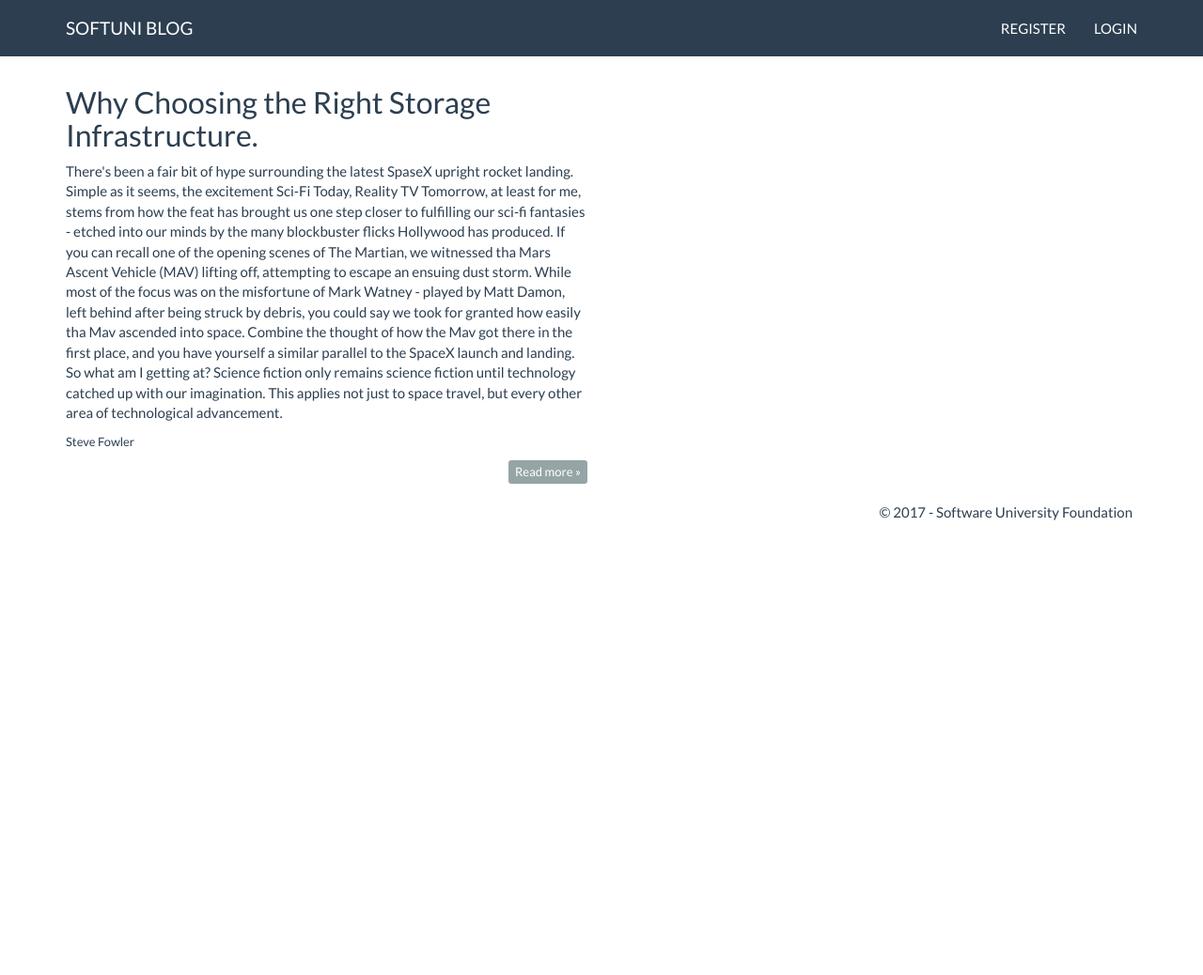
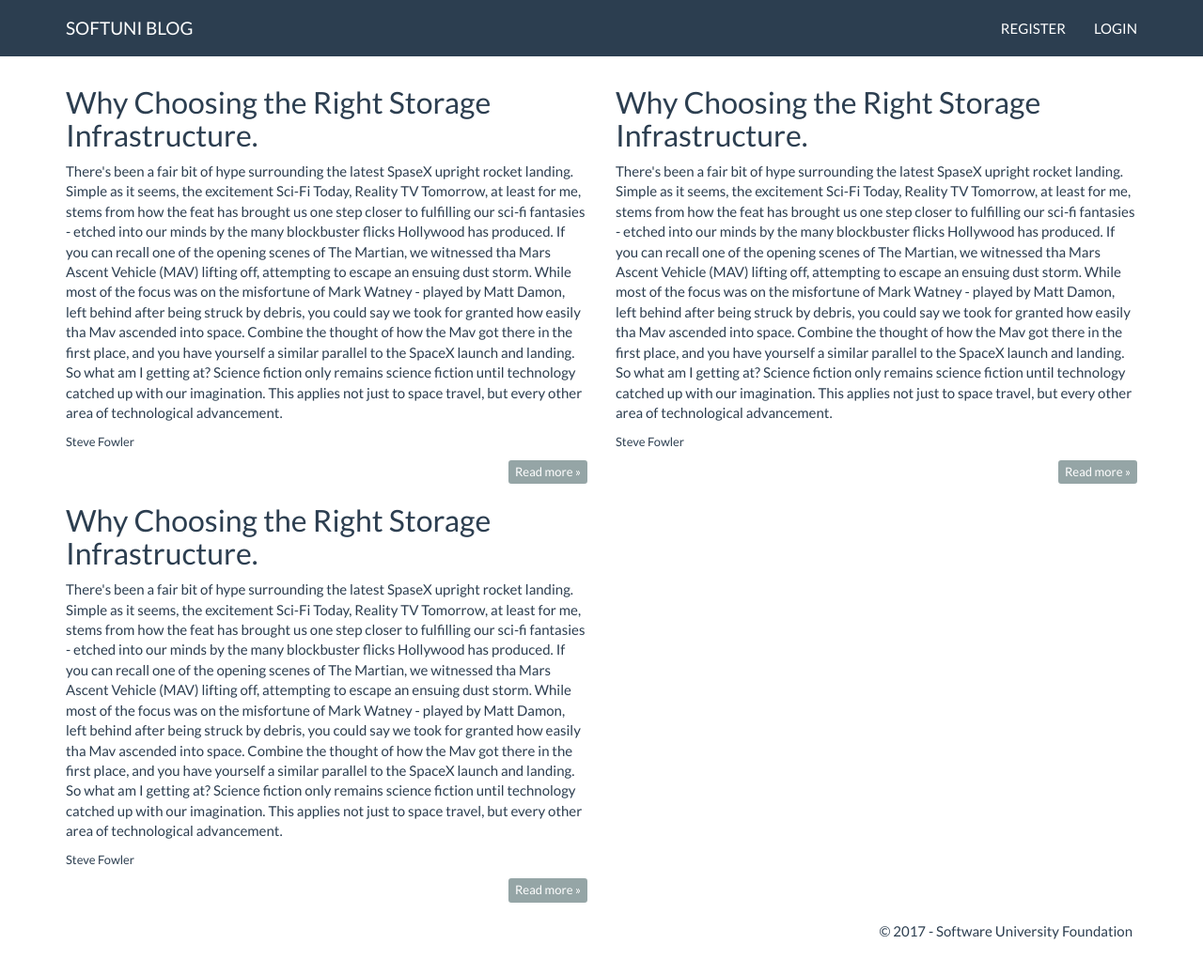
Before and after one commit to VladislavaBorisova/VladislavaBorisova.github.io, a plain HTML site: page index.html in a window 1280 px wide. Shown: the whole page at 94% size. Before the commit the page ends 800 px from the top, so only its background shows below. Drawn offline with Linux system fonts and the light colour scheme.

Commit message:
Added more text

```diff
--- a/index.html
+++ b/index.html
@@ -68,6 +68,73 @@
 
             </article>
         </div>
+
+        <div class="col-md-6">
+            <article>
+
+                <header>
+                    <h2>Why Choosing the Right Storage Infrastructure.</h2>
+                </header>
+
+                <p>
+                    There's been a fair bit of hype surrounding the latest SpaseX upright rocket landing.
+                    Simple as it seems, the excitement Sci-Fi Today, Reality TV Tomorrow, at least for me,
+                    stems from how the feat has brought us one step closer to fulfilling our sci-fi fantasies
+                    - etched into our minds by the many blockbuster flicks Hollywood has produced. If
+                    you can recall one of the opening scenes of The Martian, we witnessed tha Mars
+                    Ascent Vehicle (MAV) lifting off, attempting to escape an ensuing dust storm. While
+                    most of the focus was on the misfortune of Mark Watney - played by Matt Damon, left behind
+                    after being struck by debris, you could say we took for granted how easily tha Mav ascended
+                    into space. Combine the thought of how the Mav got there in the first place, and you have
+                    yourself a similar parallel to the SpaceX launch and landing. So what am I getting at?
+                    Science fiction only remains science fiction until technology catched up with our imagination.
+                    This applies not just to space travel, but every other area of technological advancement.
+                </p>
+
+                <small class="autor"><p>Steve Fowler</p></small>
+
+                <footer>
+                    <div class="pull-right">
+                        <a class="btn btn-default btn-xs" href="viewpost.html"> Read more &raquo;</a>
+                    </div>
+                </footer>
+
+            </article>
+        </div>
+
+        <div class="col-md-6">
+            <article>
+
+                <header>
+                    <h2>Why Choosing the Right Storage Infrastructure.</h2>
+                </header>
+
+                <p>
+                    There's been a fair bit of hype surrounding the latest SpaseX upright rocket landing.
+                    Simple as it seems, the excitement Sci-Fi Today, Reality TV Tomorrow, at least for me,
+                    stems from how the feat has brought us one step closer to fulfilling our sci-fi fantasies
+                    - etched into our minds by the many blockbuster flicks Hollywood has produced. If
+                    you can recall one of the opening scenes of The Martian, we witnessed tha Mars
+                    Ascent Vehicle (MAV) lifting off, attempting to escape an ensuing dust storm. While
+                    most of the focus was on the misfortune of Mark Watney - played by Matt Damon, left behind
+                    after being struck by debris, you could say we took for granted how easily tha Mav ascended
+                    into space. Combine the thought of how the Mav got there in the first place, and you have
+                    yourself a similar parallel to the SpaceX launch and landing. So what am I getting at?
+                    Science fiction only remains science fiction until technology catched up with our imagination.
+                    This applies not just to space travel, but every other area of technological advancement.
+                </p>
+
+                <small class="autor"><p>Steve Fowler</p></small>
+
+                <footer>
+                    <div class="pull-right">
+                        <a class="btn btn-default btn-xs" href="viewpost.html"> Read more &raquo;</a>
+                    </div>
+                </footer>
+
+            </article>
+        </div>
+
     </div>
 </div>
 </main>
```
